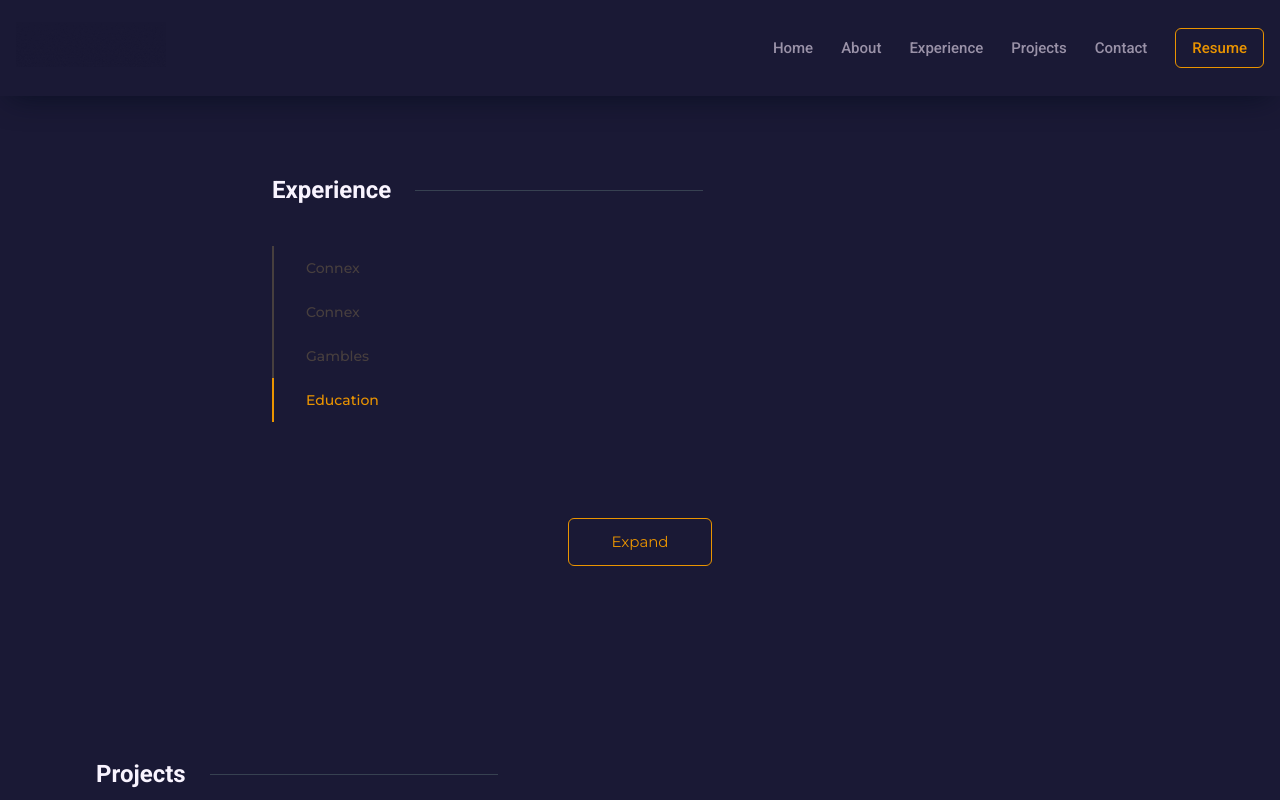
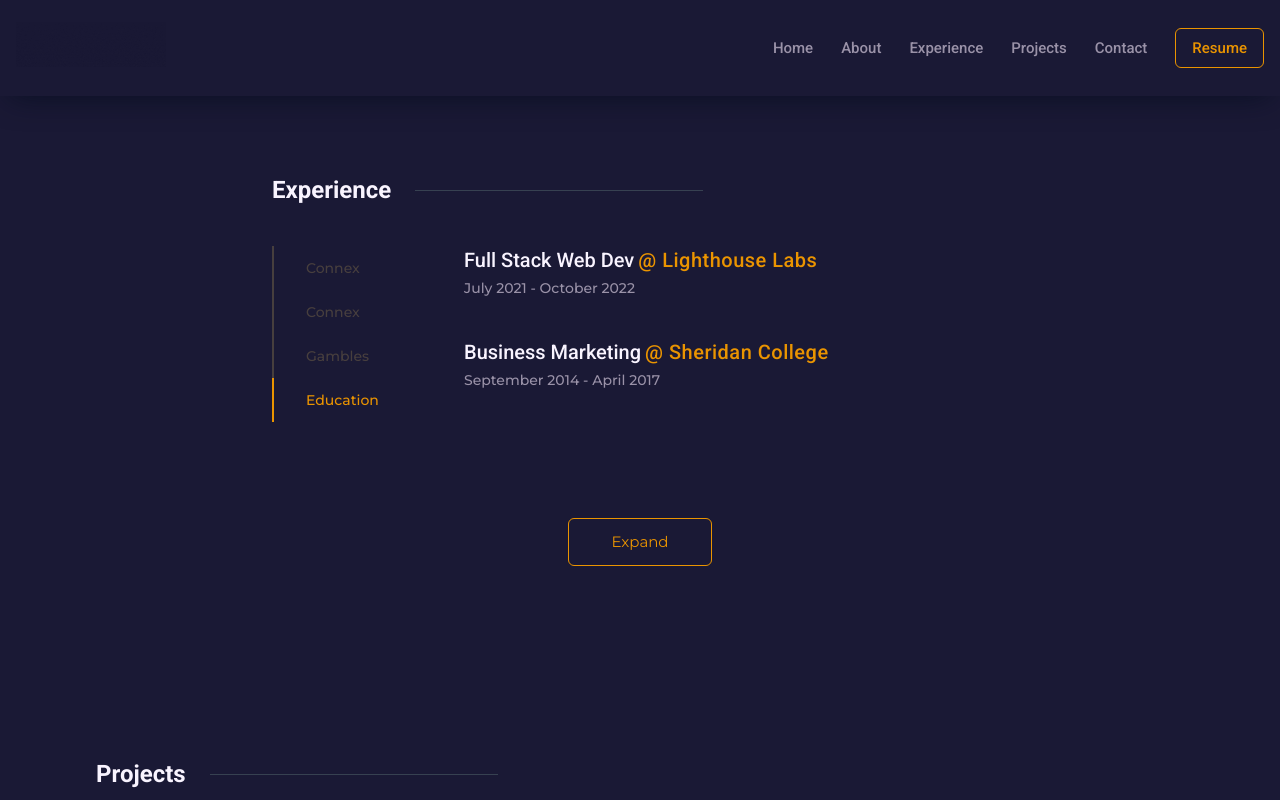
Before and after one commit to diannegabriel/website, a Next.js app: page / in a window 1280 px wide. Both pictures are taken after a click on the item "Education". Built offline with nearby package versions, Linux system fonts and the light colour scheme.

Commit message:
Fix education

```diff
--- a/components/work/Education.tsx
+++ b/components/work/Education.tsx
@@ -1,11 +1,40 @@
-import React from 'react'
+import React from "react";
+import { motion } from "framer-motion";
+import { VscDebugBreakpointLog } from "react-icons/vsc";
 
 const Education = () => {
   return (
-    <div>
-
-    </div>
-  )
-}
+    <motion.div
+      initial={{ opacity: 0 }}
+      animate={{ opacity: 1 }}
+      transition={{ delay: 0.1 }}
+      className="w-full flex flex-col gap-10"
+    >
+      <div>
+        <h3 className="flex gap-1 font-medium text-xl font-titleFont">
+          Full Stack Web Dev
+          <span className="text-textAccent tracking-wide">
+            @ Lighthouse Labs
+          </span>
+        </h3>
+        <p className="text-sm mt-1 font-medium text-textDark">
+          July 2021 - October 2022
+        </p>
+      </div>
+      {/* <span className="hidden md:inline-flex w-[0.5px] h-[50px] bg-gray-700" ></span> */}
+      <div>
+        <h3 className="flex gap-1 font-medium text-xl font-titleFont">
+          Business Marketing
+          <span className="text-textAccent tracking-wide">
+            @ Sheridan College
+          </span>
+        </h3>
+        <p className="text-sm mt-1 font-medium text-textDark">
+          September 2014 - April 2017
+        </p>
+      </div>
+    </motion.div>
+  );
+};
 
 export default Education;
```
